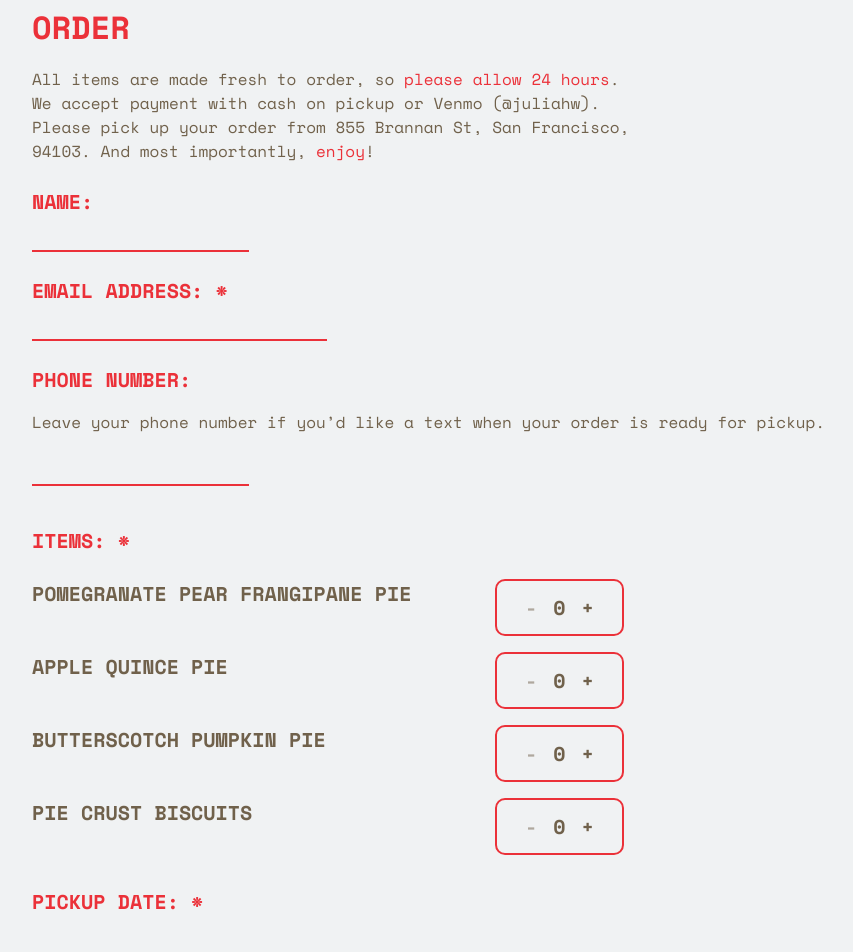
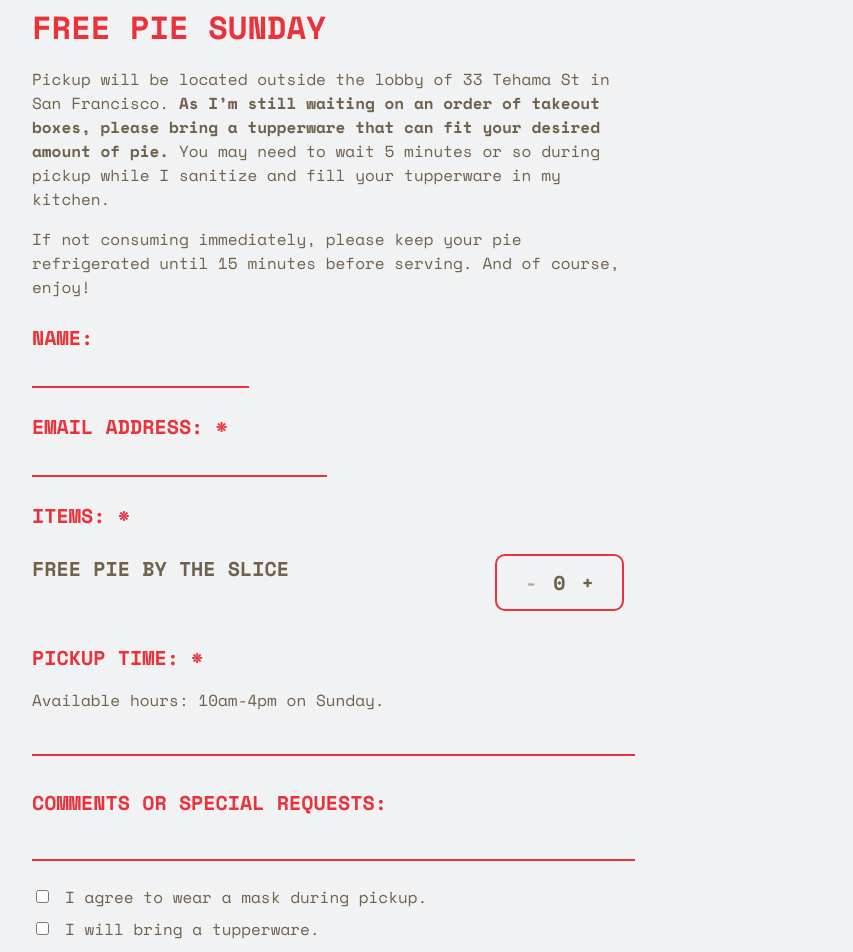
Before and after one commit to juliahw/juliaspies, a React app: page /#/order in a window 1280 px wide. Shown: the part 120-1072 px from the top of the page, without its empty margins (154-1007 px from the left). Built offline with nearby package versions, Linux system fonts and the light colour scheme.

Commit message:
Set up Free Pie Sunday

```diff
--- a/src/components/Form.js
+++ b/src/components/Form.js
@@ -21,18 +21,18 @@ class Form extends React.Component {
     this.state = {
       name: "",
       email: "",
-      phone: "",
       items: items,
-      pickupDate: "",
       pickupTime: "",
-      airbnbLocation: "",
       comments: "",
       submitting: false,
       submitted: false,
+      agreedToWearMask: false,
+      agreedToBringTupperware: false,
       validationError: null
     };
 
     this.handleChange = this.handleChange.bind(this);
+    this.handleCheckbox = this.handleCheckbox.bind(this);
     this.handleSubmit = this.handleSubmit.bind(this);
     this.incrementFunction = this.incrementFunction.bind(this);
   }
@@ -40,6 +40,12 @@ class Form extends React.Component {
   handleChange(e) {
     let state = {};
     state[e.target.name] = e.target.value;
+    this.setState(state);
+  }
+
+  handleCheckbox(e) {
+    let state = {};
+    state[e.target.name] = e.target.checked;
     this.setState(state);
   }
 
@@ -86,15 +92,15 @@ class Form extends React.Component {
     }, 0);
 
     if (total <= 0) {
-      return "Please specify items to order!";
-    }
-
-    if (!this.state.pickupDate.trim()) {
-      return "Please provide a date for pickup!";
+      return "Please specify more than zero items!";
     }
 
     if (!this.state.pickupTime.trim()) {
       return "Please provide a time for pickup!";
+    }
+
+    if (!this.state.agreedToWearMask || !this.state.agreedToBringTupperware) {
+      return "Please agree to the required terms!";
     }
 
     return null;
@@ -105,7 +111,7 @@ class Form extends React.Component {
       e.preventDefault();
 
       let state = this.state;
-      state.items[itemName] = Math.min(5, this.state.items[itemName] + 1);
+      state.items[itemName] = Math.min(3, this.state.items[itemName] + 1);
 
       this.setState(state);
     };
@@ -168,75 +174,20 @@ class Form extends React.Component {
           </div>
         </div>
 
-        <div className="row">
-          <h3>Phone number:</h3>
-          <p>
-            Leave your phone number if you’d like a text when your order is
-            ready for pickup.
-          </p>
-        </div>
-
-        <div className="row space2">
-          <div className="span3">
-            <input
-              type="text"
-              name="phone"
-              value={this.state.phone}
-              onChange={this.handleChange}
-            />
-          </div>
-        </div>
-
         <div className="row space1">
           <h3>Items: *</h3>
         </div>
 
         <div className="row space1">{menuItemList}</div>
 
-        <div className="row">
-          <div className="span8">
-            <h3>Pickup date: *</h3>
-          </div>
-        </div>
-
-        <div className="row space1">
-          <div className="span3">
-            <input
-              type="text"
-              name="pickupDate"
-              value={this.state.pickupDate}
-              onChange={this.handleChange}
-            />
-          </div>
-        </div>
-
         <div className="row space1">
           <div className="span8">
             <h3>Pickup time: *</h3>
-            <p>
-              Available hours: 9am-6pm Mon-Fri. Feel free to leave a note if you
-              would like to schedule a pickup off-hours.
-            </p>
+            <p>Available hours: 10am-4pm on Sunday.</p>
             <input
               type="text"
               name="pickupTime"
               value={this.state.pickupTime}
-              onChange={this.handleChange}
-            />
-          </div>
-        </div>
-
-        <div className="row space1">
-          <div className="span8">
-            <h3>Work at Airbnb?</h3>
-            <p>
-              Leave your nearest café in 888 or 999 below, and we can drop off
-              your order there!
-            </p>
-            <input
-              type="text"
-              name="airbnbLocation"
-              value={this.state.airbnbLocation}
               onChange={this.handleChange}
             />
           </div>
@@ -256,6 +207,27 @@ class Form extends React.Component {
               value={this.state.comments}
               onChange={this.handleChange}
             />
+          </div>
+        </div>
+
+        <div className="row">
+          <input
+            name="agreedToWearMask"
+            type="checkbox"
+            checked={this.state.agreedToWearMask}
+            onChange={this.handleCheckbox}
+          />
+          I agree to wear a mask during pickup.
+        </div>
+        <div className="row space1">
+          <div className="span8">
+            <input
+              name="agreedToBringTupperware"
+              type="checkbox"
+              checked={this.state.agreedToBringTupperware}
+              onChange={this.handleCheckbox}
+            />
+            I will bring a tupperware.
           </div>
         </div>
 
@@ -298,24 +270,33 @@ class Form extends React.Component {
   render() {
     const text = this.state.submitted ? (
       <p>
-        Thank you for ordering from Julia’s Pies! We'll be in touch with a
+        Looking forward to seeing you this weekend! We'll be in touch with a
         confirmation soon.
       </p>
     ) : (
-      <p>
-        All items are made fresh to order, so{" "}
-        <span className="text-red">please allow 24 hours</span>. We accept
-        payment with cash on pickup or Venmo (@juliahw). Please pick up your
-        order from 855 Brannan St, San Francisco, 94103. And most importantly,{" "}
-        <span className="text-red">enjoy</span>!
-      </p>
+      <div>
+        <p>
+          Pickup will be located outside the lobby of 33 Tehama St in San
+          Francisco.{" "}
+          <b>
+            As I’m still waiting on an order of takeout boxes, please bring a
+            tupperware that can fit your desired amount of pie.
+          </b>{" "}
+          You may need to wait 5 minutes or so during pickup while I sanitize
+          and fill your tupperware in my kitchen.
+        </p>
+        <p>
+          If not consuming immediately, please keep your pie refrigerated until
+          15 minutes before serving. And of course, enjoy!
+        </p>
+      </div>
     );
 
     return (
       <div>
         <div className="row">
           <div className="span8">
-            <h1>Order</h1>
+            <h1>Free Pie Sunday</h1>
             {text}
           </div>
         </div>
--- a/src/components/Home.js
+++ b/src/components/Home.js
@@ -10,7 +10,25 @@ const Home = () => (
     <div className="row">
       <div className="span8">
         <h1>Julia’s Pies</h1>
-        <p>Something’s cooking here… Check back soon!</p>
+        <p>
+          Announcing <b>Free Pie Sunday</b>: the weekly event where I bake pies
+          with seasonal fruits from some of my favorite local farms, and you
+          pick up a slice for free.
+        </p>
+        <p>
+          This week’s pie is <b>Apricot Custard Pie</b>: oat crumble crust and a
+          tangy filling reminiscent of cheesecake, dappled with ripe apricots.
+        </p>
+      </div>
+    </div>
+
+    <div className="row">
+      <div className="span12 text-center">
+        <Link to="/order">
+          <div className="btn space2">
+            <h3 className="text-white">Reserve Now</h3>
+          </div>
+        </Link>
       </div>
     </div>
 
--- a/src/components/QuantityPicker.js
+++ b/src/components/QuantityPicker.js
@@ -18,7 +18,7 @@ const QuantityPicker = props => (
         </div>
         {props.quantity}
         <div
-          className={cx("increment", { disabled: props.quantity >= 5 })}
+          className={cx("increment", { disabled: props.quantity >= 3 })}
           onClick={props.handleIncrement}
         >
           +
--- a/src/menuItems.js
+++ b/src/menuItems.js
@@ -1,31 +1,9 @@
 const menuItems = [
   {
-    id: "pomegranatePearFrangipane",
-    name: "Pomegranate Pear Frangipane Pie",
-    description:
-      "An autumn riff on our bourbon peach pie! Pears poached in fresh pomegranate syrup, nestled in brandy-spiked brown butter almond frangipane.",
-    price: 32
-  },
-  {
-    id: "appleQuince",
-    name: "Apple Quince Pie",
-    description:
-      "Sauvignon blanc poached quinces & gently spiced apples in flaky all-butter crust.",
-    price: 30
-  },
-  {
-    id: "butterscotchPumpkin",
-    name: "Butterscotch Pumpkin Pie",
-    description:
-      "Creamy pumpkin custard with brown butter butterscotch & toasted spices in flaky all-butter crust.",
-    price: 30
-  },
-  {
-    id: "pieCrustBiscuits",
-    name: "Pie crust biscuits",
-    description:
-      "A Julia’s Pies classic. 8 biscuits of flaky all-butter pie crust: 4 orginal, 4 with dark chocolate, sea salt & orange zest.",
-    price: 6
+    id: "freePie",
+    name: "Free Pie by the Slice",
+    description: "",
+    price: 0
   }
 ];
 
--- a/src/stylesheets/style.scss
+++ b/src/stylesheets/style.scss
@@ -187,6 +187,15 @@ input[type="text"] {
   display: inline-block;
 }
 
+input[type="checkbox"] {
+  background-color: transparent;
+  margin-right: 1rem;
+
+  &:checked {
+    background-color: transparent;
+  }
+}
+
 @-webkit-keyframes autofill {
   to {
     color: $brown;
```
